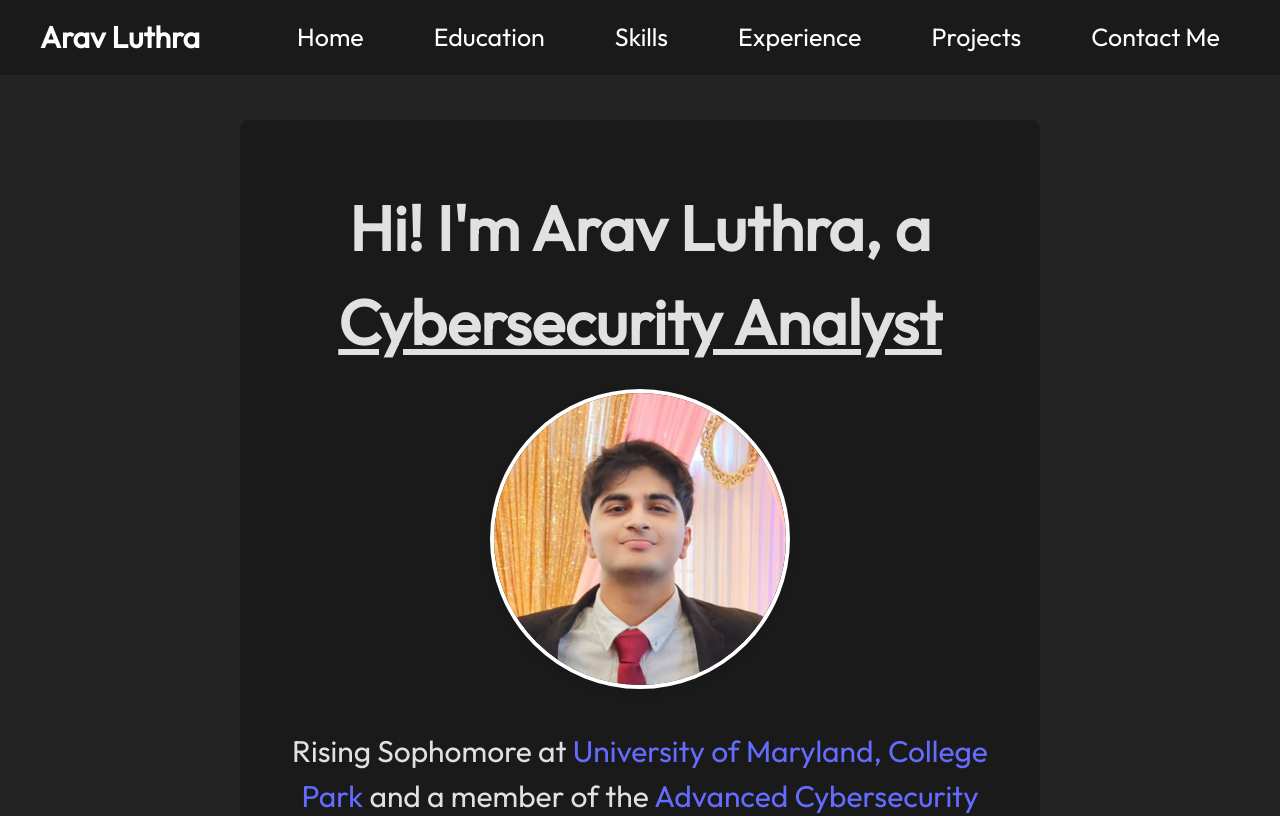
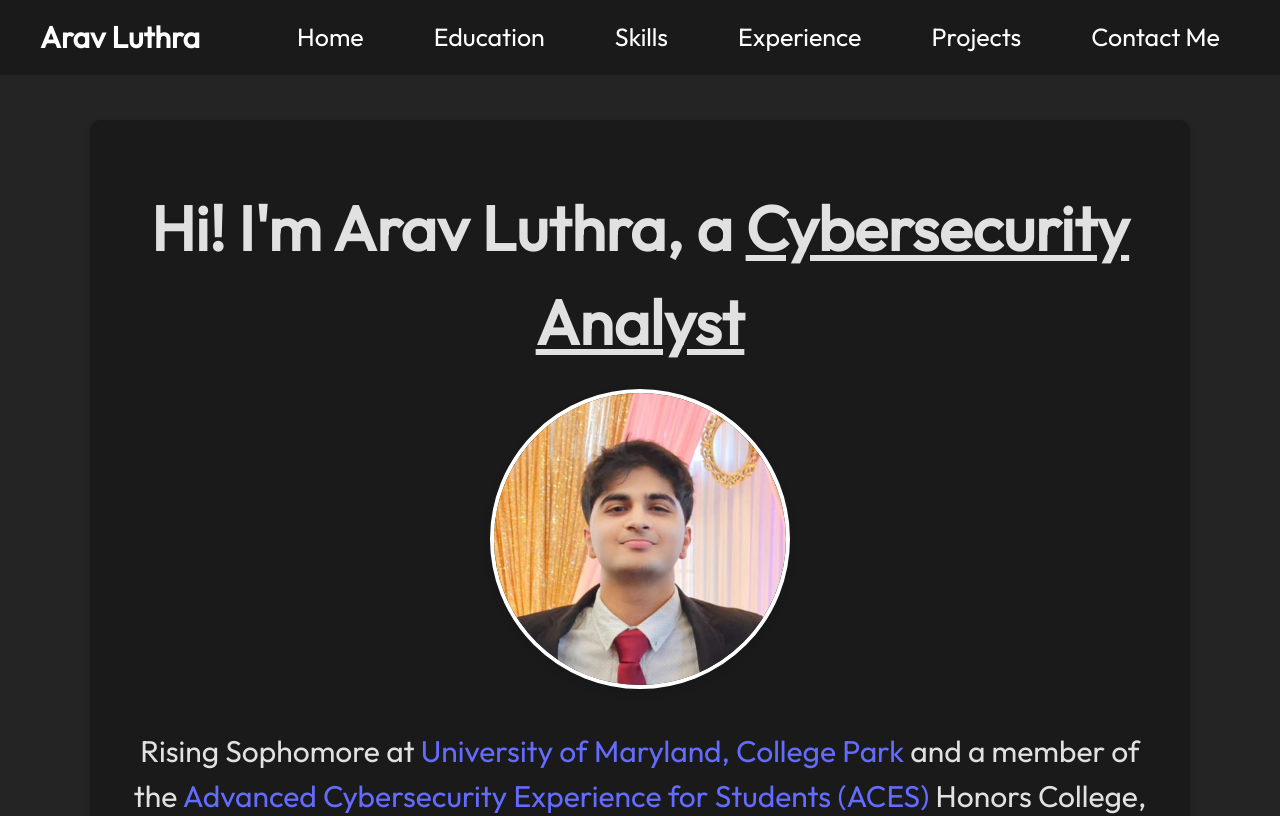
Before and after one commit to aluthra23/personal-website, a React (Vite) app: page /personal-website in a window 1280 px wide. Shown: the top 816 px of the page. Built offline with nearby package versions, Linux system fonts and the light colour scheme.

Commit message:
updated home page

```diff
--- a/src/components/home/home.css
+++ b/src/components/home/home.css
@@ -26,7 +26,7 @@
   padding: 30px;
   border-radius: 10px;
   box-shadow: 0 4px 8px rgba(0, 0, 0, 0.1);
-  max-width: 800px;
+  max-width: 1100px;
   margin: 20px;
   font-size: 25px;
 }
```
